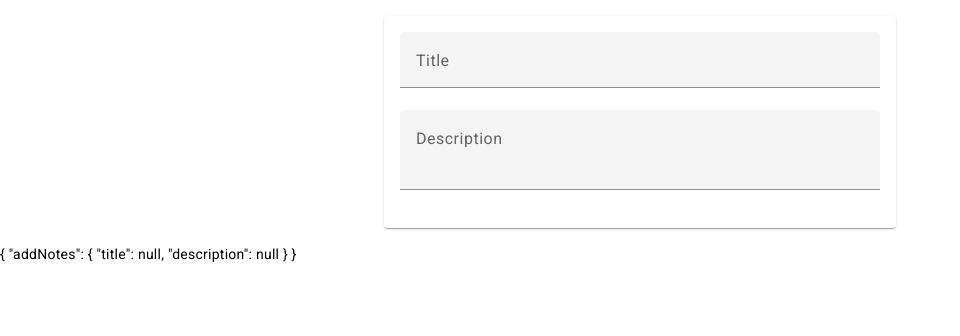
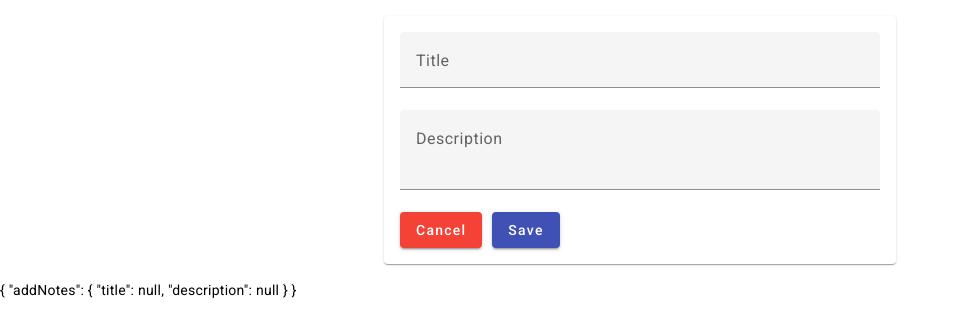
Before and after one commit to aarifkhan7896/angular-notes-app, an Angular app: page / in a window 1280 px wide. Shown: the top 336 px of the page, without its empty margins (0-960 px from the left). Built offline with nearby package versions, Linux system fonts and the light colour scheme.

Commit message:
added action buttons

```diff
--- /dev/null
+++ b/src/app/shared-components/action-buttons/action-buttons.component.html
@@ -0,0 +1,6 @@
+<div class="action-buttons-container">
+  <button mat-raised-button color="warn">Cancel</button>
+  <button mat-raised-button color="primary" (click)="saveClick($event)">
+    Save
+  </button>
+</div>
--- /dev/null
+++ b/src/app/shared-components/action-buttons/action-buttons.component.scss
@@ -0,0 +1,3 @@
+.action-buttons-container button {
+    margin-right: 10px;
+}
--- /dev/null
+++ b/src/app/shared-components/action-buttons/action-buttons.component.ts
@@ -0,0 +1,16 @@
+import { Component, EventEmitter, Output } from '@angular/core';
+import { CommonModule } from '@angular/common';
+import { MatButtonModule } from '@angular/material/button';
+
+@Component({
+  selector: 'app-action-buttons',
+  standalone: true,
+  imports: [CommonModule, MatButtonModule],
+  templateUrl: './action-buttons.component.html',
+  styleUrls: ['./action-buttons.component.scss'],
+})
+export class ActionButtonsComponent {
+  saveClick(event: MouseEvent) {
+    console.log('event', event);
+  }
+}
--- a/src/app/user-notes/add-notes/add-notes.component.html
+++ b/src/app/user-notes/add-notes/add-notes.component.html
@@ -11,4 +11,5 @@
       formControlName="description"
     ></textarea>
   </mat-form-field>
+  <app-action-buttons></app-action-buttons>
 </div>
--- a/src/app/user-notes/add-notes/add-notes.component.ts
+++ b/src/app/user-notes/add-notes/add-notes.component.ts
@@ -1,4 +1,4 @@
-import { Component, Input } from '@angular/core';
+import { Component, EventEmitter, Input, Output } from '@angular/core';
 import { CommonModule } from '@angular/common';
 import {
   FormGroup,
@@ -7,6 +7,7 @@ import {
 } from '@angular/forms';
 import { MatInputModule } from '@angular/material/input';
 import { MatFormFieldModule } from '@angular/material/form-field';
+import { ActionButtonsComponent } from 'src/app/shared-components/action-buttons/action-buttons.component';
 
 @Component({
   selector: 'app-add-notes',
@@ -16,6 +17,7 @@ import { MatFormFieldModule } from '@angular/material/form-field';
     ReactiveFormsModule,
     MatFormFieldModule,
     MatInputModule,
+    ActionButtonsComponent,
   ],
   templateUrl: './add-notes.component.html',
   styleUrls: ['./add-notes.component.scss'],
```
Also changed, not shown: 1 other file (tests, documents, lock files or other folders).
